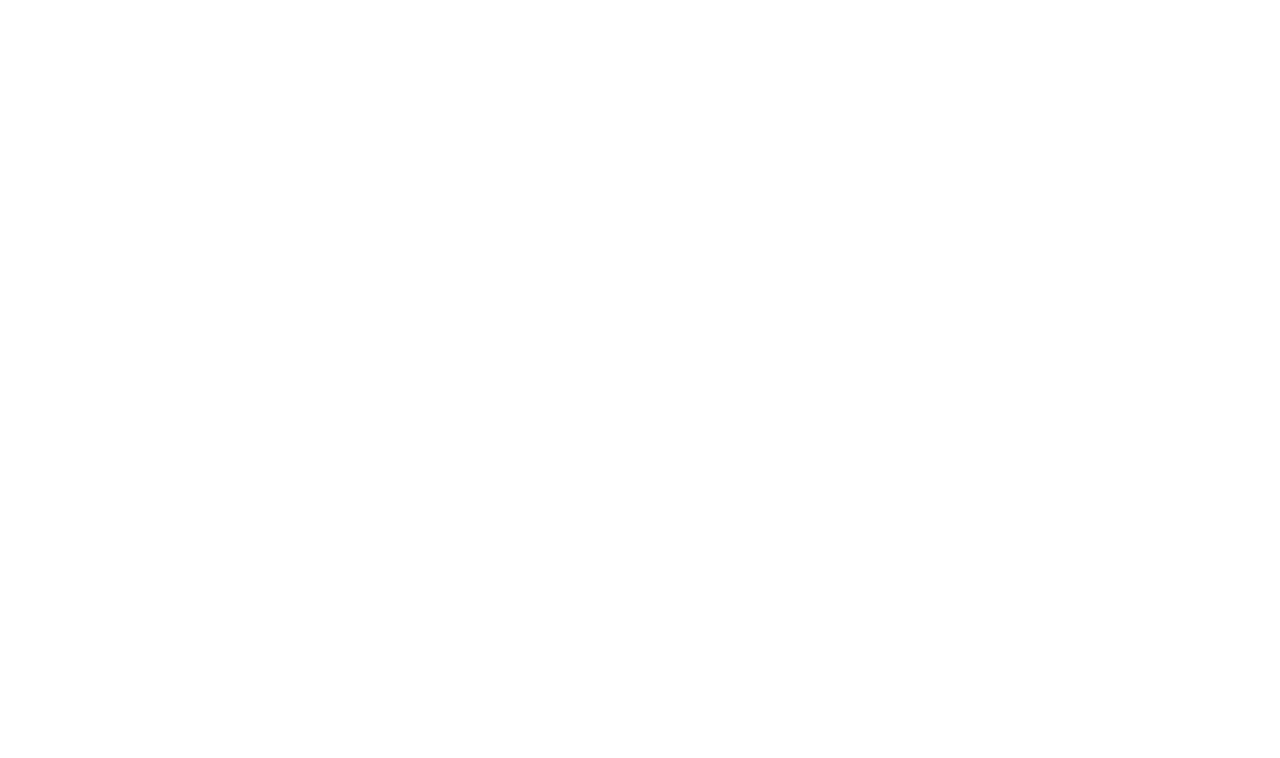
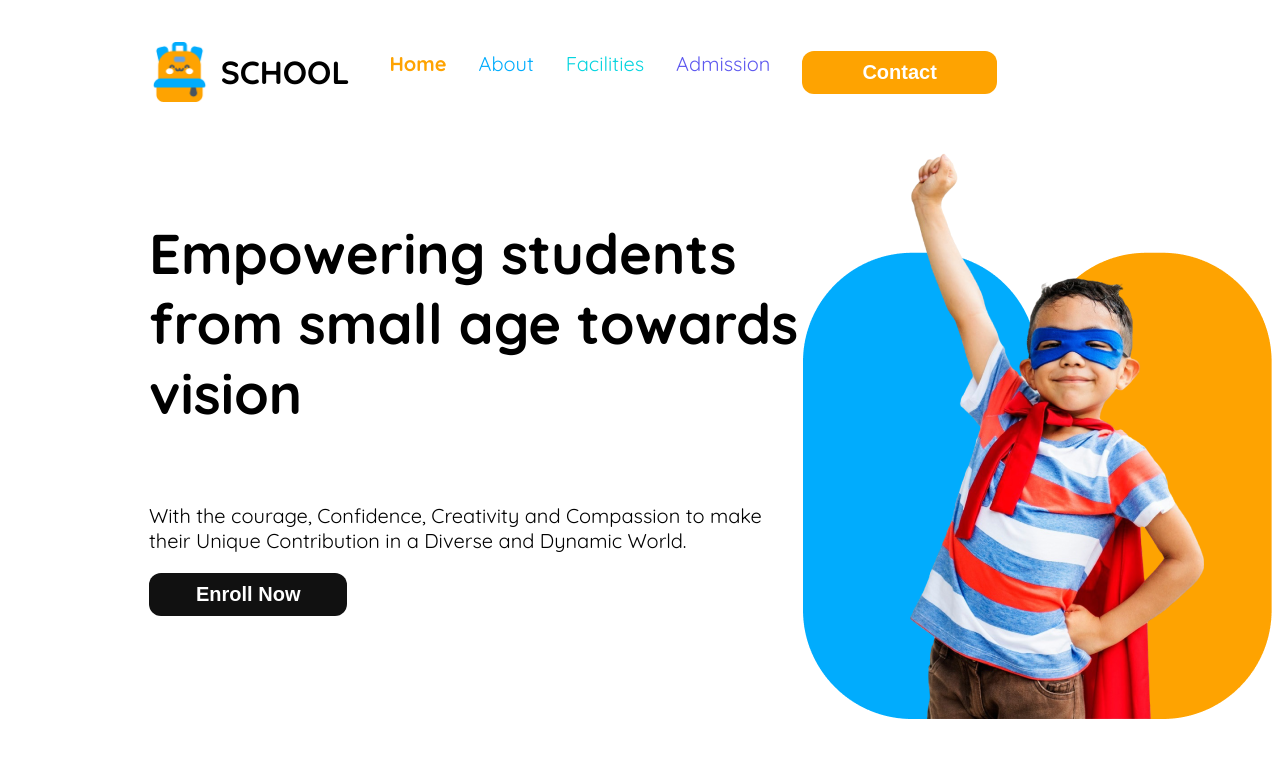
Before and after one commit to hishamul/Assignment-2, a plain HTML site: page index.html in a window 1280 px wide. Drawn offline with Linux system fonts and the light colour scheme.

Commit message:
add section

```diff
--- a/index.html
+++ b/index.html
@@ -4,10 +4,39 @@
     <meta charset="UTF-8">
     <meta name="viewport" content="width=device-width, initial-scale=1.0">
     <title>Kids School</title>
+    <link rel="stylesheet" href="styles/css.css">
+    <link rel="preconnect" href="https://fonts.googleapis.com">
+    <link rel="preconnect" href="https://fonts.googleapis.com">
+<link rel="preconnect" href="https://fonts.gstatic.com" crossorigin>
+<link href="https://fonts.googleapis.com/css2?family=Quicksand:wght@300..700&display=swap" rel="stylesheet">
+<link rel="preconnect" href="https://fonts.gstatic.com" crossorigin>
+
 </head>
-<body>
+<body class="quicksand-normal">
    <header>
-
+<nav>
+    <div class="logo_align"><img id="logo" src="assets/logo.png" alt="">
+        <h3 class="nav_title">SCHOOL</h3>
+    </div>
+    <ul>
+        <li ><a id="home" href="">Home</a></li>
+        <li ><a id="about" href="">About</a></li>
+        <li ><a id="facilities" href="">Facilities</a></li>
+        <li ><a id="admission" href="">Admission</a></li>
+        <li ><a  href=""><button id="contact">Contact</button></a></li>
+    </ul></nav>
+ <div class="banner">
+<div class="banner_content">
+<h4 class="title">Empowering
+    students from small age towards vision
+</h4>
+<p class="banner_dscription">
+    With the courage, Confidence, Creativity and Compassion to make their Unique Contribution in a Diverse and Dynamic World.
+</p>
+<button class="btn_1">Enroll Now</button>
+</div>
+<img class="hero" src="assets/hero-kids.png" alt="">
+ </div>
 
    </header>
    <main>
--- /dev/null
+++ b/styles/css.css
@@ -0,0 +1,106 @@
+
+.quicksand-normal {
+    font-family: "Quicksand", sans-serif;
+    font-optical-sizing: auto;
+
+  }
+  /* Nave Styles */
+
+
+  nav{
+
+    display: flex;
+    align-items: center;
+    justify-content: space-between;
+    margin:1.25rem 8.81rem;
+  }
+  .nav_title{
+font-weight: 800;
+font-size:2rem ;
+margin-left: 0.68rem;
+
+  }
+  nav ul li{
+    list-style: none;
+    margin-right: 2rem;
+    display: flex;
+  }
+  nav li a {
+    text-decoration: none;
+    font-size: 1.25rem;
+  }
+  li a button{
+    font-size: 1.25rem;
+  }
+  #home{
+    color:#FEA301 ;
+    font-weight: bold;
+  }
+  #about{
+    color: #01ACFD;
+    font-weight: 400;
+  }
+  #facilities{
+    color: #05D4DF;
+    font-weight: 400;
+  }
+  #admission{
+    color: #5D58EF;
+    font-weight: 400;
+  }
+  nav ul{
+    display: flex;
+    margin-right: 11.62rem;
+  }
+  #logo{
+    width: 3.8rem;
+    height: 3.8rem;
+  }
+  .nav_title{
+    margin-left:none   ;
+  }
+  .logo_align{
+    display: flex;
+    align-items: center;
+
+  }
+  #contact{
+background-color: #FEA301 ;
+color:#FFFFFF ;
+border-radius:12px ;
+padding: 10px 60px;
+font-weight: 700;
+font-size: 20px;
+border: none;
+
+  }
+  .banner_div {
+    display: flex;
+    text-align: center;
+    justify-content: space-between;
+  }
+  .banner{
+    display: flex;
+    justify-content:space-between ;
+    margin-left: 141px;
+  }
+  .title{
+    font-weight: bold;
+    font-size: 56px;
+  }
+  .banner_dscription{
+    font-size: 20px;
+  }
+  .btn_1{
+font-size: 20px;
+font-weight: bold;
+background-color:#111111 ;
+border-radius: 12px;
+color: #FFFFFF;
+padding: 10px 47px;
+border: none;
+  }
+  .hero{
+    width: 468.61px;
+    height: 575px;
+  }
```
